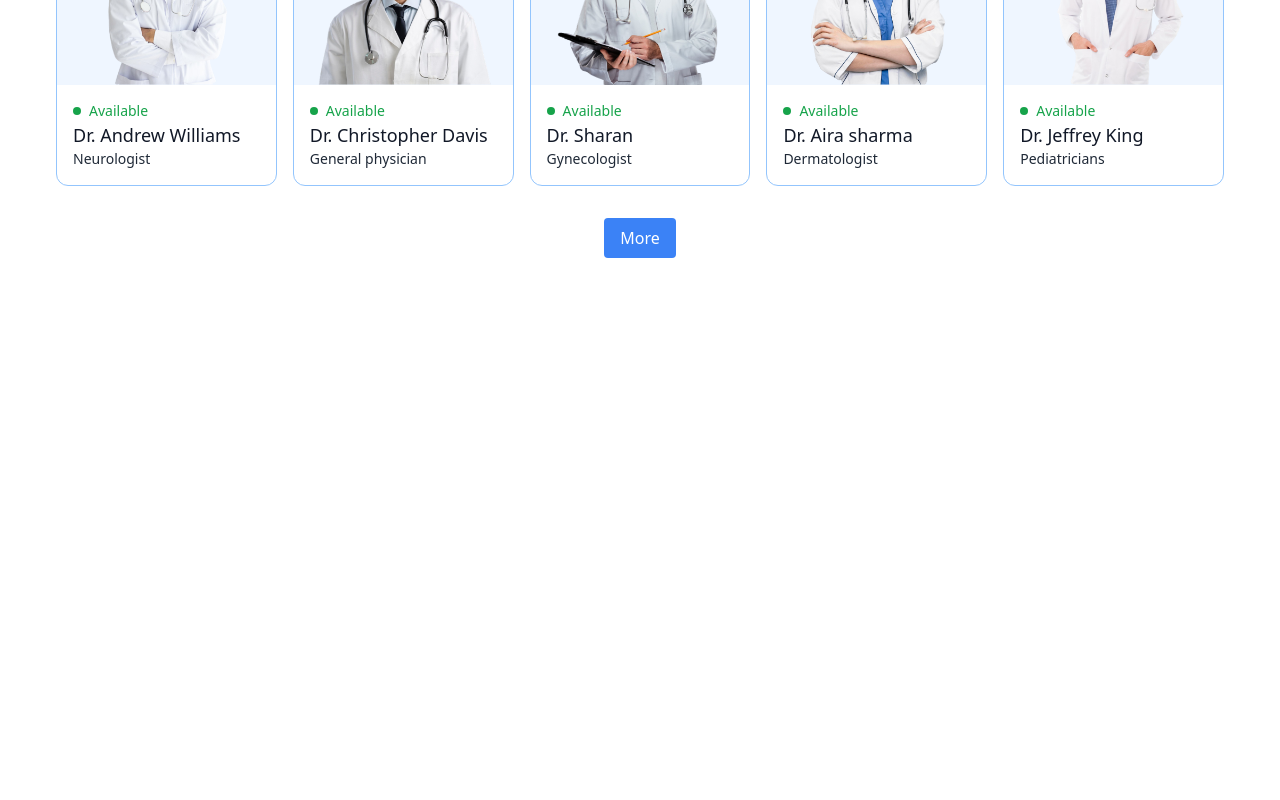
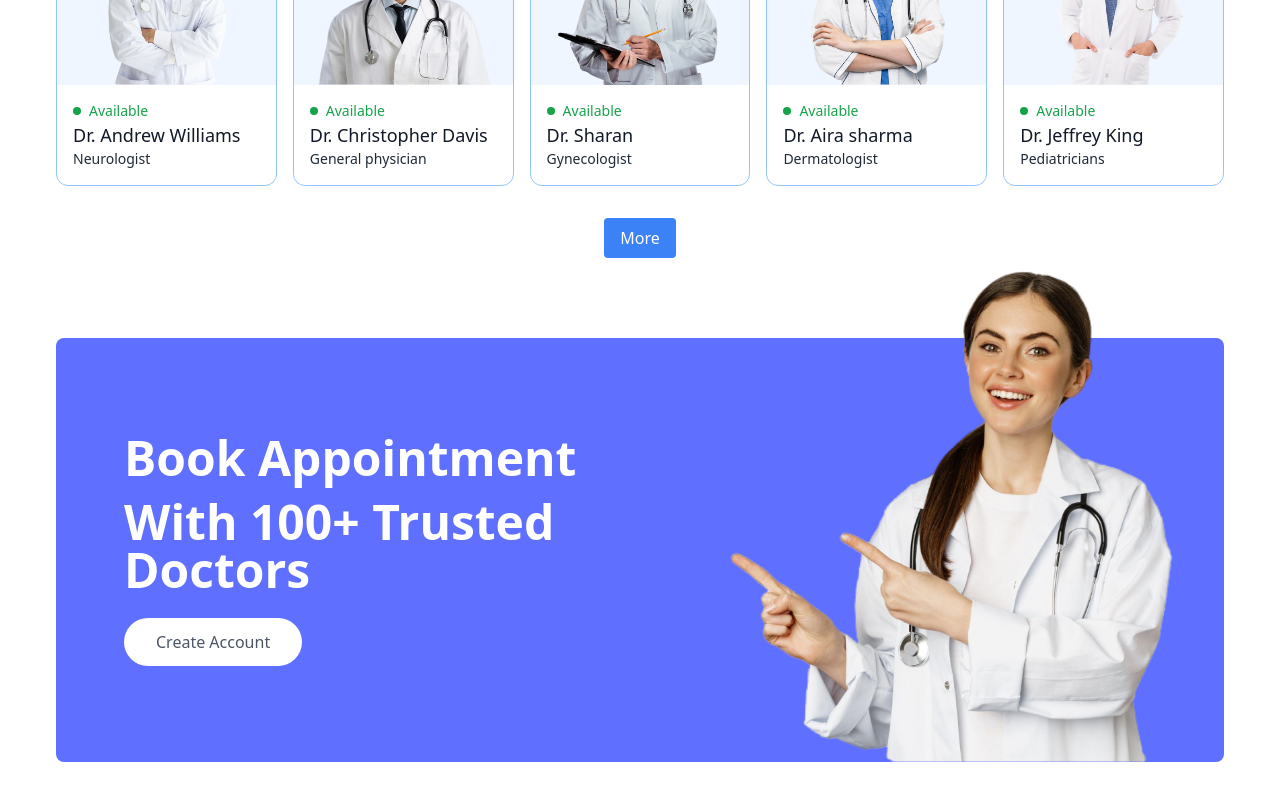
Before and after one commit to NikhileshKS/MyDoctor, a React (Vite) app in the folder frontend/: page / in a window 1280 px wide. Shown: the part 1569-2369 px from the top of the page. Before the commit the page ends 1891 px from the top, so only its background shows below. Built offline with nearby package versions, Linux system fonts and the light colour scheme.

Commit message:
add the new Banner compound

```diff
--- a/frontend/index.html
+++ b/frontend/index.html
@@ -1,5 +1,5 @@
 <!doctype html>
-<html lang="en">
+<html lang="en" class="scroll-smooth">
   <head>
     <meta charset="UTF-8" />
     <link rel="icon" type="image/svg+xml" href="/vite.svg" />
--- /dev/null
+++ b/frontend/src/components/Banner.jsx
@@ -0,0 +1,36 @@
+import React from 'react'
+import { useNavigate } from 'react-router-dom' // Import useNavigate hook
+import { assets } from '../assets/assets'
+
+const Banner = () => {
+  const navigate = useNavigate()  // Initialize the useNavigate hook
+
+  return (
+    <div className='flex bg-primary rounded-lg px-7 sm:px-10 md:px-14 lg:px-12 my-20 md:mx-10'>
+      {/* ............Left Side ............. */}
+    <div className='flex-1 py-8 sm:py-10 md:py-16 lg:py-24 lg:pl-5'>
+        <div className='text-x1 sm:text-2xl md:text-3xl lg:text-5xl font-semibold text-white'>
+        <p>Book Appointment</p>
+        <p className='mt-4'>With 100+ Trusted Doctors </p>
+        </div>
+        {/* Navigate to the login page and scroll to the top */}
+        <button
+        onClick={() => {
+            navigate('/login');  // Correct way to navigate
+            window.scrollTo(0, 0);  // Scroll to the top of the page
+        }}
+        className='bg-white text-sm sm:text-base text-gray-600 px-8 py-3 rounded-full mt-6 hover:scale-105 transition-all'
+        >
+        Create Account
+        </button>
+    </div>
+
+      {/* ............Right Side ............. */}
+    <div className='hidden md:block md:w-1/2 lg:w-[-370] relative'>
+        <img className='w-full absolute bottom-0 right-0 max-w-md' src={assets.appointment_img} alt="" />
+    </div>
+    </div>
+)
+}
+
+export default Banner
--- a/frontend/src/components/TopDoctors.jsx
+++ b/frontend/src/components/TopDoctors.jsx
@@ -1,13 +1,14 @@
 /* eslint-disable no-unused-vars */
-import React from 'react';
-import { doctors } from '../assets/assets';
+import React, { useContext } from 'react';
 import { useNavigate } from 'react-router-dom';
+import { AppContext } from '../context/AppContext';
 
 const TopDoctors = () => {
     const navigate = useNavigate()
+    const {doctors} = useContext(AppContext)
     return (
     <div className='flex flex-col items-center gap-4 my-16 text-gray-900 md:mx-10'>
-    <h1 className='text-3xl'>Top Doctors to Book</h1>
+    <h1 className='text-3xl font-medium'>Top Doctors to Book</h1>
     <p className='sm:w-1/3 text-center text-sm'>Simply browse through our extensive list of trusted doctors</p>
     <div className='w-full grid grid-cols-auto gap-4 gap-y-6 px-3 sm:px-0'>
         {doctors.slice(0, 10).map((item, index) => (
@@ -28,7 +29,7 @@
         </div>
         ))}
     </div>
-    <button className='mt-4 px-4 py-2 bg-blue-500 text-white rounded hover:bg-blue-600 transition'>
+    <button onClick={()=>{navigate('/doctors');scrollTo(0,0)}} className='mt-4 px-4 py-2 bg-blue-500 text-white rounded hover:bg-blue-600 transition'>
         More
     </button>
     </div>
--- /dev/null
+++ b/frontend/src/context/AppContext.jsx
@@ -0,0 +1,21 @@
+import { createContext } from "react";
+import { doctors } from "../assets/assets";
+
+// Create the AppContext using createContext
+export const AppContext = createContext();
+
+const AppContextProvider = (props) => {
+
+    const value = {
+        doctors
+    };
+
+    return (
+        // Use AppContext.Provider instead of AppContextProvider
+        <AppContext.Provider value={value}>
+            {props.children}
+        </AppContext.Provider>
+    )
+}
+
+export default AppContextProvider
--- a/frontend/src/main.jsx
+++ b/frontend/src/main.jsx
@@ -3,8 +3,14 @@
 import App from './App.jsx'
 import './index.css'
 import { BrowserRouter } from 'react-router-dom'
+import AppContextProvider from './context/AppContext.jsx'
+
+
+
 createRoot(document.getElementById('root')).render(
   <BrowserRouter>
-    <App />
+  <AppContextProvider>
+  <App />
+  </AppContextProvider>
   </BrowserRouter>,
 )
--- a/frontend/src/pages/Home.jsx
+++ b/frontend/src/pages/Home.jsx
@@ -2,6 +2,7 @@
 import Header from '../components/Header'
 import SpecialityMenu from '../components/SpecialityMenu'
 import TopDoctors from '../components/TopDoctors'
+import Banner from '../components/Banner'
 
 const Home = () => {
 return (
@@ -9,6 +10,7 @@
         <Header/>
         <SpecialityMenu/>
         <TopDoctors/>
+        <Banner/>
     </div>
 )
 }
```
